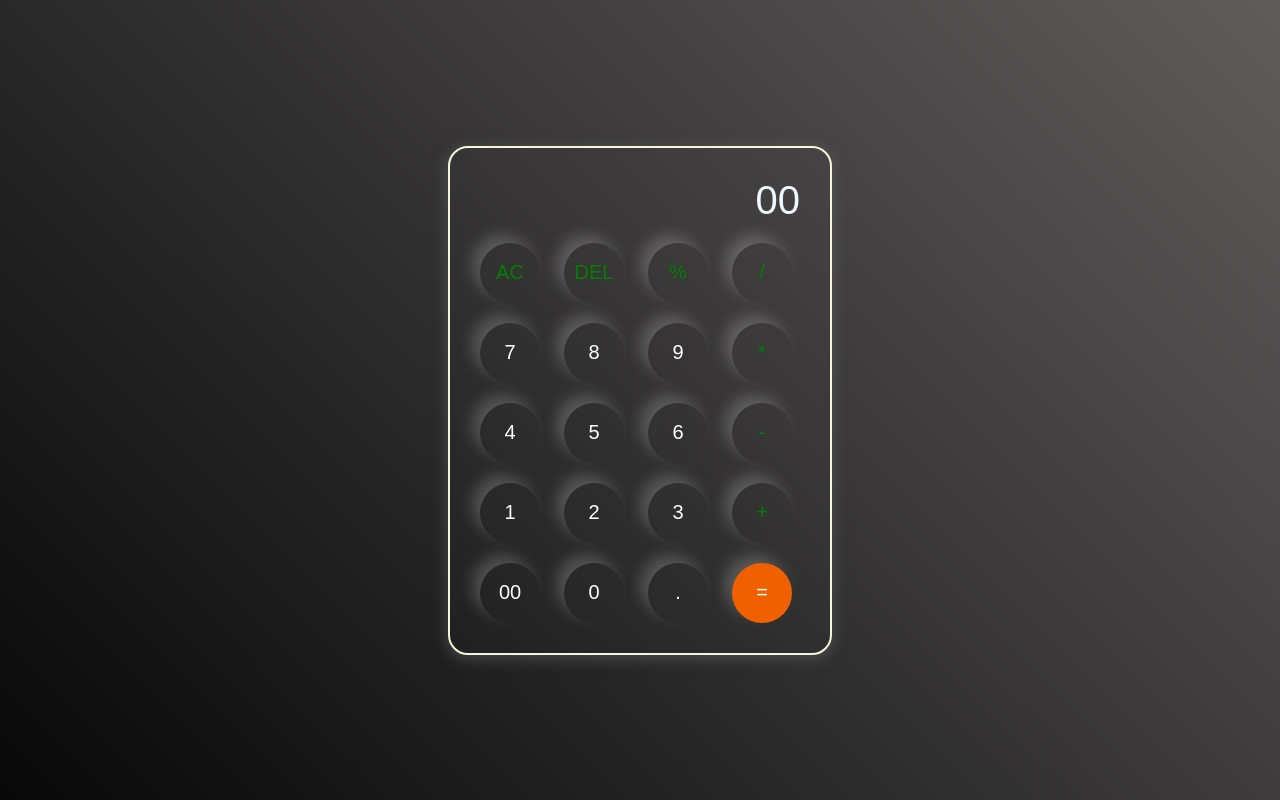
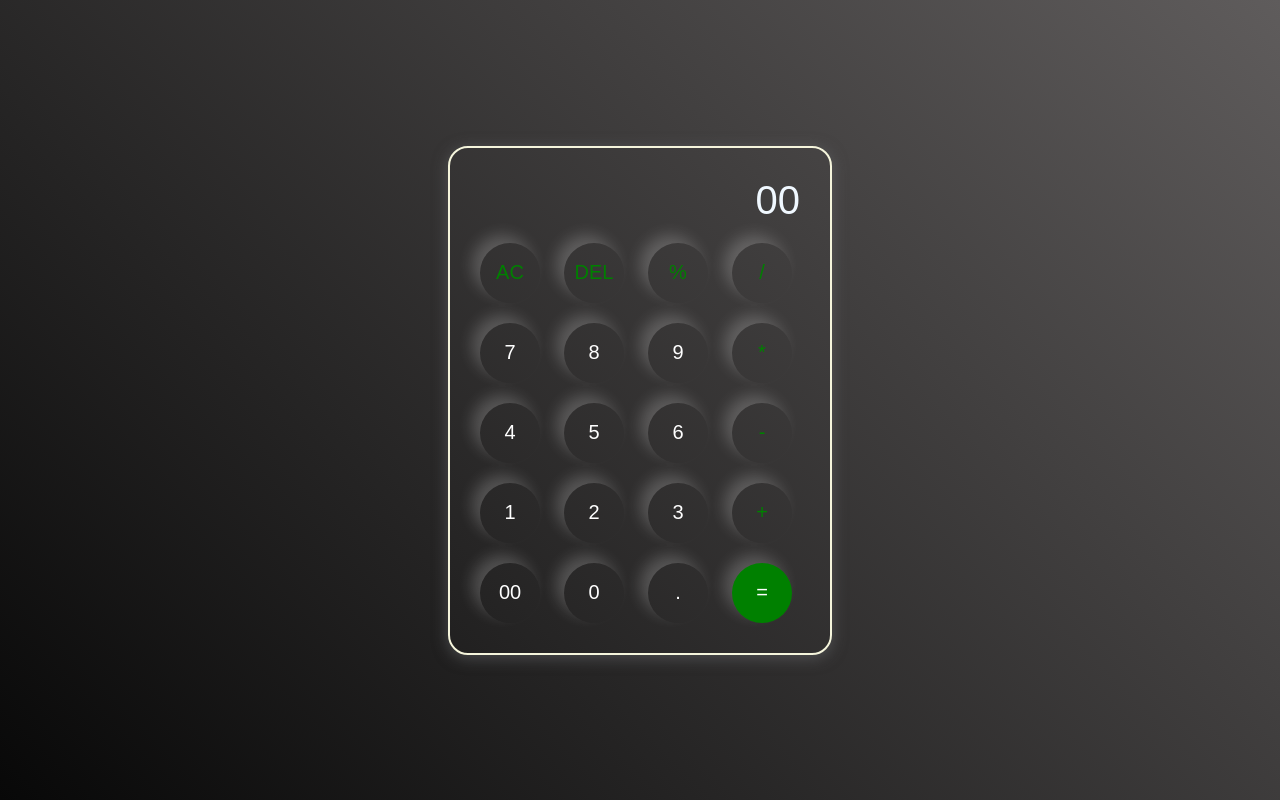
Before and after one commit to sridhar014/calculator, a plain HTML site: page index.html in a window 1280 px wide. Drawn offline with Linux system fonts and the light colour scheme.

Commit message:
Update style.css

```diff
--- a/style.css
+++ b/style.css
@@ -45,7 +45,7 @@
     cursor: pointer;
  }
   .equalbtn{
-     background-color: rgb(240, 96, 0);
+     background-color: green;
 
   }
   .operators{
```
